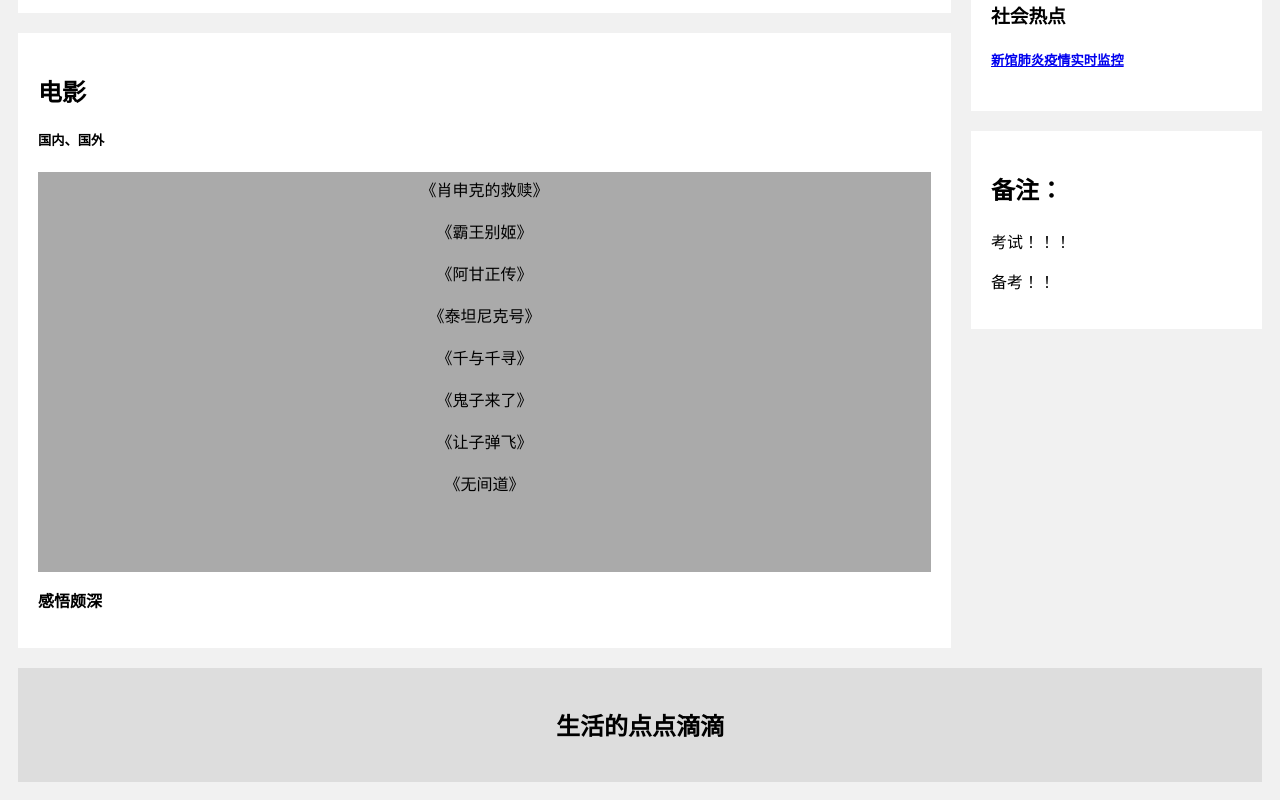
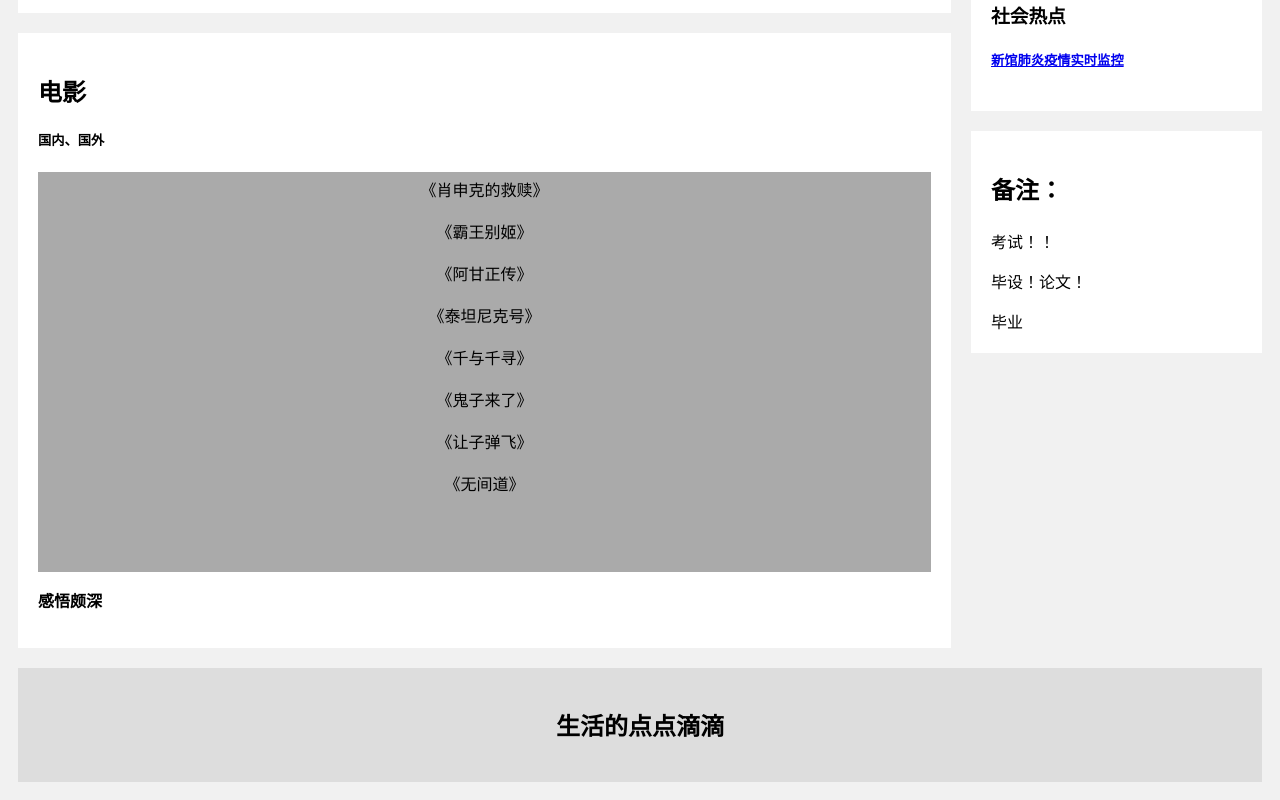
Before and after one commit to WakeUp-PurpleFish/ziyu, a plain HTML site: page book.html in a window 1280 px wide. Shown: the part 730-1530 px from the top of the page. Drawn offline with Linux system fonts and the light colour scheme; a script that the page names is missing.

Commit message:
Update book.html

```diff
--- a/book.html
+++ b/book.html
@@ -178,8 +178,9 @@ body {
     <div class="card">
       <h2>备注：</h2>
          <h5></h5>
-        <div> 考试！！！ </div>
-      <p>备考！！</p>
+        <div> 考试！！ </div>
+      <p>毕设！论文！</p>
+      <div> 毕业 </div>
     </div>
 
   </div>
```
